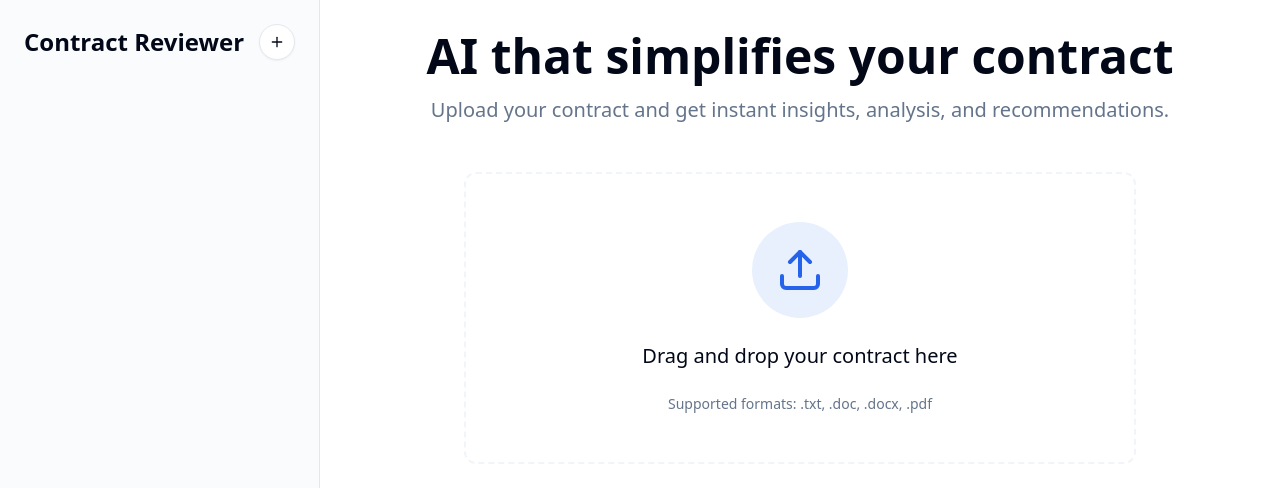
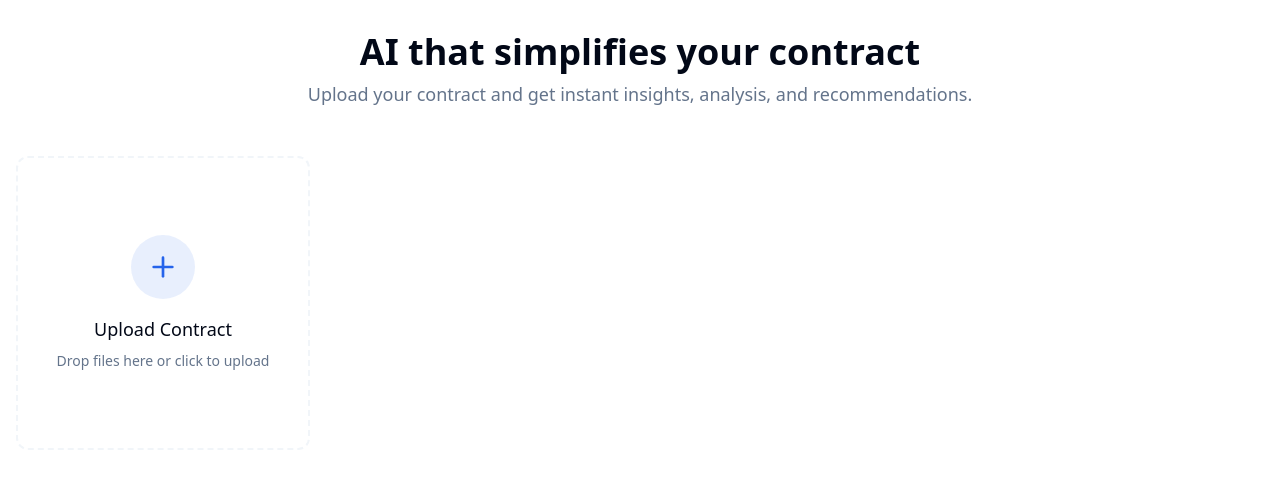
Before and after one commit to pdave7/contract-reviewer, a Next.js app: page / in a window 1280 px wide. Shown: the top 488 px of the page. Built offline with nearby package versions, Linux system fonts and the light colour scheme.

Commit message:
Update layout: add grid view, delete confirmation modal, and improved contract detail view

```diff
--- a/app/page.tsx
+++ b/app/page.tsx
@@ -8,6 +8,8 @@ import { Button } from '@/components/ui/button';
 import { Progress } from '@/components/ui/progress';
 import { Tooltip, TooltipContent, TooltipProvider, TooltipTrigger } from '@/components/ui/tooltip';
 import { FileText, Upload, X, Plus, AlertCircle, Lightbulb, AlertTriangle, CheckCircle2 } from 'lucide-react';
+import { Dialog, DialogContent, DialogDescription, DialogFooter, DialogHeader, DialogTitle } from "@/components/ui/dialog";
+import { ArrowLeft } from 'lucide-react';
 
 interface Analysis {
   keyInsights: string[];
@@ -35,6 +37,8 @@ export default function Home() {
   const [retryCount, setRetryCount] = useState(0);
   const maxRetries = 3;
   const [showProgress, setShowProgress] = useState(true);
+  const [deleteModalOpen, setDeleteModalOpen] = useState(false);
+  const [contractToDelete, setContractToDelete] = useState<string | null>(null);
 
   // Initialize PDF.js on the client side
   useEffect(() => {
@@ -349,95 +353,56 @@ export default function Home() {
     }
   });
 
+  const handleDeleteClick = (fileId: string, e: React.MouseEvent) => {
+    e.stopPropagation();
+    setContractToDelete(fileId);
+    setDeleteModalOpen(true);
+  };
+
+  const confirmDelete = () => {
+    if (contractToDelete) {
+      handleDeleteFile(contractToDelete);
+      setDeleteModalOpen(false);
+      setContractToDelete(null);
+    }
+  };
+
   return (
-    <TooltipProvider>
-      <div className="flex min-h-screen bg-background">
-        {/* Sticky Sidebar */}
-        <motion.div
-          initial={{ x: -300 }}
-          animate={{ x: 0 }}
-          className="w-80 bg-muted/40 p-6 flex flex-col border-r fixed h-screen"
-        >
-          <div className="flex justify-between items-center mb-6">
-            <h2 className="text-2xl font-bold text-foreground">Contract Reviewer</h2>
-            <Tooltip>
-              <TooltipTrigger asChild>
-                <Button
-                  onClick={handleAddFile}
-                  variant="outline"
-                  size="icon"
-                  className="rounded-full"
-                >
-                  <Plus className="h-4 w-4" />
-                </Button>
-              </TooltipTrigger>
-              <TooltipContent>Add new contract</TooltipContent>
-            </Tooltip>
-          </div>
-          <div className="flex-1 overflow-y-auto space-y-2">
-            <AnimatePresence>
-              {Object.entries(files).map(([fileId, fileData]) => (
-                <motion.div
-                  key={fileId}
-                  initial={{ opacity: 0, y: 20 }}
-                  animate={{ opacity: 1, y: 0 }}
-                  exit={{ opacity: 0, x: -100 }}
-                  className={`p-4 rounded-lg cursor-pointer flex items-center space-x-3 transition-colors ${
-                    selectedFileId === fileId
-                      ? 'bg-primary/10 text-primary'
-                      : 'hover:bg-muted'
-                  }`}
-                  onClick={() => setSelectedFileId(fileId)}
-                >
-                  <FileText className="h-5 w-5 flex-shrink-0" />
-                  <span className="truncate flex-1 text-sm">{fileData.file.name}</span>
-                  <Tooltip>
-                    <TooltipTrigger asChild>
-                      <Button
-                        onClick={(e) => {
-                          e.stopPropagation();
-                          handleDeleteFile(fileId);
-                        }}
-                        variant="ghost"
-                        size="icon"
-                        className="opacity-0 group-hover:opacity-100 h-8 w-8"
-                      >
-                        <X className="h-4 w-4" />
-                      </Button>
-                    </TooltipTrigger>
-                    <TooltipContent>Delete file</TooltipContent>
-                  </Tooltip>
-                </motion.div>
-              ))}
-            </AnimatePresence>
-          </div>
-        </motion.div>
-
-        {/* Scrollable Main Content */}
-        <div className="flex-1 ml-80 min-h-screen overflow-y-auto">
-          <div className="p-8">
+    <div className="min-h-screen bg-background">
       <AnimatePresence mode="wait">
         {selectedFileId && files[selectedFileId] ? (
+          // Contract Detail View
           <motion.div
-                  key="analysis"
+            key="detail"
             initial={{ opacity: 0, y: 20 }}
             animate={{ opacity: 1, y: 0 }}
             exit={{ opacity: 0, y: -20 }}
-                  className="max-w-4xl mx-auto"
+            className="container mx-auto px-4 py-8"
           >
-                  <h1 className="text-4xl font-bold mb-2 text-center text-foreground">AI that simplifies your contract</h1>
-                  <p className="text-lg text-muted-foreground text-center mb-12">Upload your contract and get instant insights, analysis, and recommendations.</p>
+            <div className="max-w-5xl mx-auto">
+              {/* Back Button */}
+              <Button
+                variant="ghost"
+                onClick={() => setSelectedFileId(null)}
+                className="mb-8 -ml-2 text-muted-foreground hover:text-foreground"
+              >
+                <ArrowLeft className="h-5 w-5 mr-2" />
+                Back to Contracts
+              </Button>
 
-                  {/* File Info */}
-                  <div className="mb-8 space-y-4">
-                    <div className="flex items-center space-x-2 text-muted-foreground">
-                      <FileText className="h-5 w-5" />
-                      <span>{files[selectedFileId].file.name}</span>
+              <div className="space-y-8">
+                {/* Contract Header */}
+                <div className="flex items-center justify-between">
+                  <div>
+                    <h1 className="text-3xl font-bold text-foreground mb-2">{files[selectedFileId].file.name}</h1>
+                    <p className="text-sm text-muted-foreground">
+                      Uploaded on {new Date().toLocaleDateString()}
+                    </p>
                   </div>
                   <Button
                     onClick={() => handleReview(selectedFileId)}
                     disabled={files[selectedFileId].loading}
-                      className="w-full sm:w-auto"
+                    className="w-auto"
                   >
                     {files[selectedFileId].loading
                       ? 'Analyzing...'
@@ -445,6 +410,9 @@ export default function Home() {
                         ? 'Analyze again'
                         : 'Request Review'}
                   </Button>
+                </div>
+
+                {/* Progress and Status */}
                 {files[selectedFileId].status && (
                   <motion.div
                     initial={{ opacity: 0 }}
@@ -457,32 +425,26 @@ export default function Home() {
                     )}
                   </motion.div>
                 )}
-                  </div>
 
                 {/* Error Message */}
                 {files[selectedFileId].error && (
                   <motion.div
                     initial={{ opacity: 0 }}
                     animate={{ opacity: 1 }}
-                      className="mb-8 p-4 rounded-lg bg-destructive/10 text-destructive flex items-center space-x-2"
+                    className="p-4 rounded-lg bg-destructive/10 text-destructive flex items-center space-x-2"
                   >
                     <AlertCircle className="h-5 w-5 flex-shrink-0" />
                     <p>{files[selectedFileId].error}</p>
                   </motion.div>
                 )}
 
-                  {/* Results */}
-                  {files[selectedFileId].summary && (
+                {/* Analysis Results */}
+                {files[selectedFileId].analysis && (
                   <motion.div
                     initial={{ opacity: 0, y: 20 }}
                     animate={{ opacity: 1, y: 0 }}
-                      className="space-y-12"
+                    className="space-y-6"
                   >
-                      {files[selectedFileId].analysis && (
-                        <div className="space-y-8">
-                          <h3 className="text-2xl font-semibold">Analysis</h3>
-
-                          <div className="space-y-6">
                     {/* Key Insights Card */}
                     <motion.div
                       initial={{ opacity: 0, y: 20 }}
@@ -547,72 +509,106 @@ export default function Home() {
                         ))}
                       </ul>
                     </motion.div>
+                  </motion.div>
+                )}
               </div>
             </div>
-                      )}
-                    </motion.div>
-                  )}
           </motion.div>
         ) : (
+          // Grid View of Contracts
           <motion.div
-                  key="dropzone"
+            key="grid"
             initial={{ opacity: 0 }}
             animate={{ opacity: 1 }}
             exit={{ opacity: 0 }}
-                  className="h-full flex flex-col items-center justify-center"
+            className="container mx-auto px-4 py-8"
           >
-                  <motion.h1
-                    initial={{ opacity: 0, y: -20 }}
-                    animate={{ opacity: 1, y: 0 }}
-                    className="text-5xl font-bold mb-4 text-center text-foreground"
-                  >
-                    AI that simplifies your contract
-                  </motion.h1>
-                  <motion.p
-                    initial={{ opacity: 0, y: -20 }}
-                    animate={{ opacity: 1, y: 0 }}
-                    transition={{ delay: 0.1 }}
-                    className="text-xl text-muted-foreground text-center mb-12"
-                  >
-                    Upload your contract and get instant insights, analysis, and recommendations.
-                  </motion.p>
+            <h1 className="text-4xl font-bold mb-2 text-center text-foreground">AI that simplifies your contract</h1>
+            <p className="text-lg text-muted-foreground text-center mb-12">Upload your contract and get instant insights, analysis, and recommendations.</p>
+
+            <div className="grid grid-cols-1 md:grid-cols-2 lg:grid-cols-3 xl:grid-cols-4 gap-6">
+              {/* Upload Card */}
               <div
                 {...getRootProps()}
-                    className={`border-2 border-dashed rounded-xl p-12 text-center cursor-pointer transition-all max-w-2xl w-full mx-auto
+                className={`aspect-square rounded-xl border-2 border-dashed p-6 cursor-pointer transition-all flex flex-col items-center justify-center
                   ${isDragActive
                     ? 'border-primary bg-primary/5 scale-105'
                     : 'border-muted hover:border-primary/50 hover:bg-muted/50'
                   }`}
               >
                 <input {...getInputProps()} />
+                <div className="w-16 h-16 rounded-full bg-primary/10 flex items-center justify-center mb-4">
+                  <Plus className="h-8 w-8 text-primary" />
+                </div>
+                <p className="text-lg font-medium text-center">Upload Contract</p>
+                <p className="text-sm text-muted-foreground text-center mt-2">
+                  Drop files here or click to upload
+                </p>
+              </div>
+
+              {/* Contract Cards */}
+              {Object.entries(files).map(([fileId, fileData]) => (
                 <motion.div
-                      initial={{ scale: 1 }}
-                      animate={{ scale: isDragActive ? 1.1 : 1 }}
-                      className="space-y-6"
+                  key={fileId}
+                  initial={{ opacity: 0, scale: 0.95 }}
+                  animate={{ opacity: 1, scale: 1 }}
+                  className="aspect-square rounded-xl border bg-card p-6 relative cursor-pointer hover:shadow-md transition-all"
+                  onClick={() => setSelectedFileId(fileId)}
                 >
-                      <div className="w-24 h-24 mx-auto rounded-full bg-primary/10 flex items-center justify-center">
-                        <Upload className="h-12 w-12 text-primary" />
+                  <Button
+                    variant="ghost"
+                    size="icon"
+                    className="absolute top-2 right-2 h-8 w-8 opacity-0 group-hover:opacity-100 hover:bg-destructive/10 hover:text-destructive"
+                    onClick={(e) => handleDeleteClick(fileId, e)}
+                  >
+                    <X className="h-4 w-4" />
+                  </Button>
+                  <div className="h-full flex flex-col">
+                    <div className="mb-4">
+                      <FileText className="h-8 w-8 text-primary mb-2" />
+                      <h3 className="font-medium truncate">{fileData.file.name}</h3>
+                      <p className="text-sm text-muted-foreground">
+                        Uploaded on {new Date().toLocaleDateString()}
+                      </p>
                     </div>
-                      {isDragActive ? (
-                        <p className="text-xl text-primary font-medium">Drop the file here...</p>
-                      ) : (
-                        <>
-                          <p className="text-xl text-foreground font-medium">
-                            Drag and drop your contract here
-                          </p>
-                          <p className="text-sm text-muted-foreground">
-                            Supported formats: .txt, .doc, .docx, .pdf
-                          </p>
-                        </>
+                    <div className="mt-auto">
+                      <div className={`text-sm font-medium ${
+                        fileData.analysis ? 'text-primary' : 'text-muted-foreground'
+                      }`}>
+                        {fileData.loading ? 'Analyzing...' :
+                         fileData.analysis ? 'Reviewed' : 'Pending Review'}
+                      </div>
+                      {fileData.loading && fileData.progress > 0 && (
+                        <Progress value={fileData.progress} className="h-1 mt-2" />
                       )}
+                    </div>
+                  </div>
                 </motion.div>
+              ))}
             </div>
           </motion.div>
         )}
       </AnimatePresence>
+
+      {/* Delete Confirmation Modal */}
+      <Dialog open={deleteModalOpen} onOpenChange={setDeleteModalOpen}>
+        <DialogContent>
+          <DialogHeader>
+            <DialogTitle>Delete Contract</DialogTitle>
+            <DialogDescription>
+              Are you sure you want to delete this contract? This action cannot be undone.
+            </DialogDescription>
+          </DialogHeader>
+          <DialogFooter>
+            <Button variant="outline" onClick={() => setDeleteModalOpen(false)}>
+              Cancel
+            </Button>
+            <Button variant="destructive" onClick={confirmDelete}>
+              Delete
+            </Button>
+          </DialogFooter>
+        </DialogContent>
+      </Dialog>
     </div>
-        </div>
-      </div>
-    </TooltipProvider>
   );
 }
--- /dev/null
+++ b/components/ui/dialog.tsx
@@ -0,0 +1,122 @@
+"use client"
+
+import * as React from "react"
+import * as DialogPrimitive from "@radix-ui/react-dialog"
+import { X } from "lucide-react"
+
+import { cn } from "@/lib/utils"
+
+const Dialog = DialogPrimitive.Root
+
+const DialogTrigger = DialogPrimitive.Trigger
+
+const DialogPortal = DialogPrimitive.Portal
+
+const DialogClose = DialogPrimitive.Close
+
+const DialogOverlay = React.forwardRef<
+  React.ElementRef<typeof DialogPrimitive.Overlay>,
+  React.ComponentPropsWithoutRef<typeof DialogPrimitive.Overlay>
+>(({ className, ...props }, ref) => (
+  <DialogPrimitive.Overlay
+    ref={ref}
+    className={cn(
+      "fixed inset-0 z-50 bg-black/80 data-[state=open]:animate-in data-[state=closed]:animate-out data-[state=closed]:fade-out-0 data-[state=open]:fade-in-0",
+      className
+    )}
+    {...props}
+  />
+))
+DialogOverlay.displayName = DialogPrimitive.Overlay.displayName
+
+const DialogContent = React.forwardRef<
+  React.ElementRef<typeof DialogPrimitive.Content>,
+  React.ComponentPropsWithoutRef<typeof DialogPrimitive.Content>
+>(({ className, children, ...props }, ref) => (
+  <DialogPortal>
+    <DialogOverlay />
+    <DialogPrimitive.Content
+      ref={ref}
+      className={cn(
+        "fixed left-[50%] top-[50%] z-50 grid w-full max-w-lg translate-x-[-50%] translate-y-[-50%] gap-4 border bg-background p-6 shadow-lg duration-200 data-[state=open]:animate-in data-[state=closed]:animate-out data-[state=closed]:fade-out-0 data-[state=open]:fade-in-0 data-[state=closed]:zoom-out-95 data-[state=open]:zoom-in-95 data-[state=closed]:slide-out-to-left-1/2 data-[state=closed]:slide-out-to-top-[48%] data-[state=open]:slide-in-from-left-1/2 data-[state=open]:slide-in-from-top-[48%] sm:rounded-lg",
+        className
+      )}
+      {...props}
+    >
+      {children}
+      <DialogPrimitive.Close className="absolute right-4 top-4 rounded-sm opacity-70 ring-offset-background transition-opacity hover:opacity-100 focus:outline-none focus:ring-2 focus:ring-ring focus:ring-offset-2 disabled:pointer-events-none data-[state=open]:bg-accent data-[state=open]:text-muted-foreground">
+        <X className="h-4 w-4" />
+        <span className="sr-only">Close</span>
+      </DialogPrimitive.Close>
+    </DialogPrimitive.Content>
+  </DialogPortal>
+))
+DialogContent.displayName = DialogPrimitive.Content.displayName
+
+const DialogHeader = ({
+  className,
+  ...props
+}: React.HTMLAttributes<HTMLDivElement>) => (
+  <div
+    className={cn(
+      "flex flex-col space-y-1.5 text-center sm:text-left",
+      className
+    )}
+    {...props}
+  />
+)
+DialogHeader.displayName = "DialogHeader"
+
+const DialogFooter = ({
+  className,
+  ...props
+}: React.HTMLAttributes<HTMLDivElement>) => (
+  <div
+    className={cn(
+      "flex flex-col-reverse sm:flex-row sm:justify-end sm:space-x-2",
+      className
+    )}
+    {...props}
+  />
+)
+DialogFooter.displayName = "DialogFooter"
+
+const DialogTitle = React.forwardRef<
+  React.ElementRef<typeof DialogPrimitive.Title>,
+  React.ComponentPropsWithoutRef<typeof DialogPrimitive.Title>
+>(({ className, ...props }, ref) => (
+  <DialogPrimitive.Title
+    ref={ref}
+    className={cn(
+      "text-lg font-semibold leading-none tracking-tight",
+      className
+    )}
+    {...props}
+  />
+))
+DialogTitle.displayName = DialogPrimitive.Title.displayName
+
+const DialogDescription = React.forwardRef<
+  React.ElementRef<typeof DialogPrimitive.Description>,
+  React.ComponentPropsWithoutRef<typeof DialogPrimitive.Description>
+>(({ className, ...props }, ref) => (
+  <DialogPrimitive.Description
+    ref={ref}
+    className={cn("text-sm text-muted-foreground", className)}
+    {...props}
+  />
+))
+DialogDescription.displayName = DialogPrimitive.Description.displayName
+
+export {
+  Dialog,
+  DialogPortal,
+  DialogOverlay,
+  DialogClose,
+  DialogTrigger,
+  DialogContent,
+  DialogHeader,
+  DialogFooter,
+  DialogTitle,
+  DialogDescription,
+}
```
Lines whose indentation alone changed are shown as unchanged.
